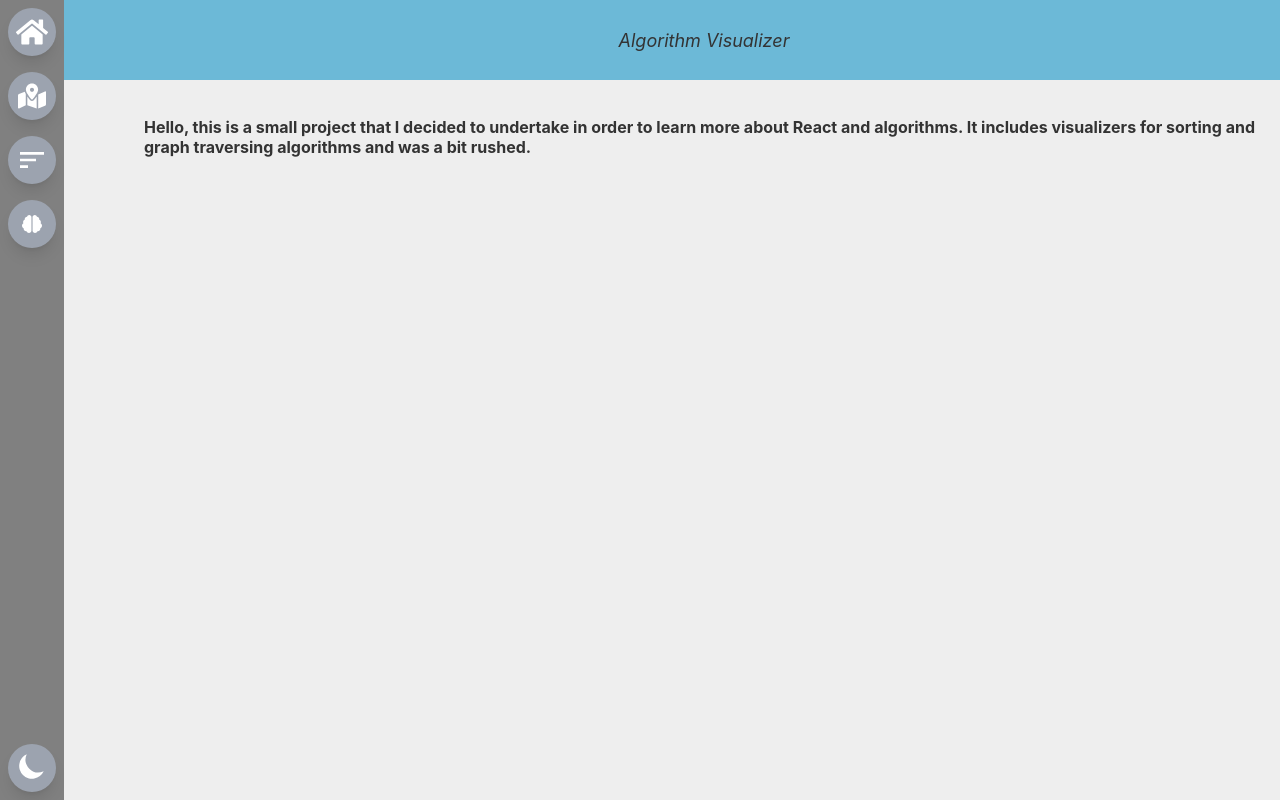
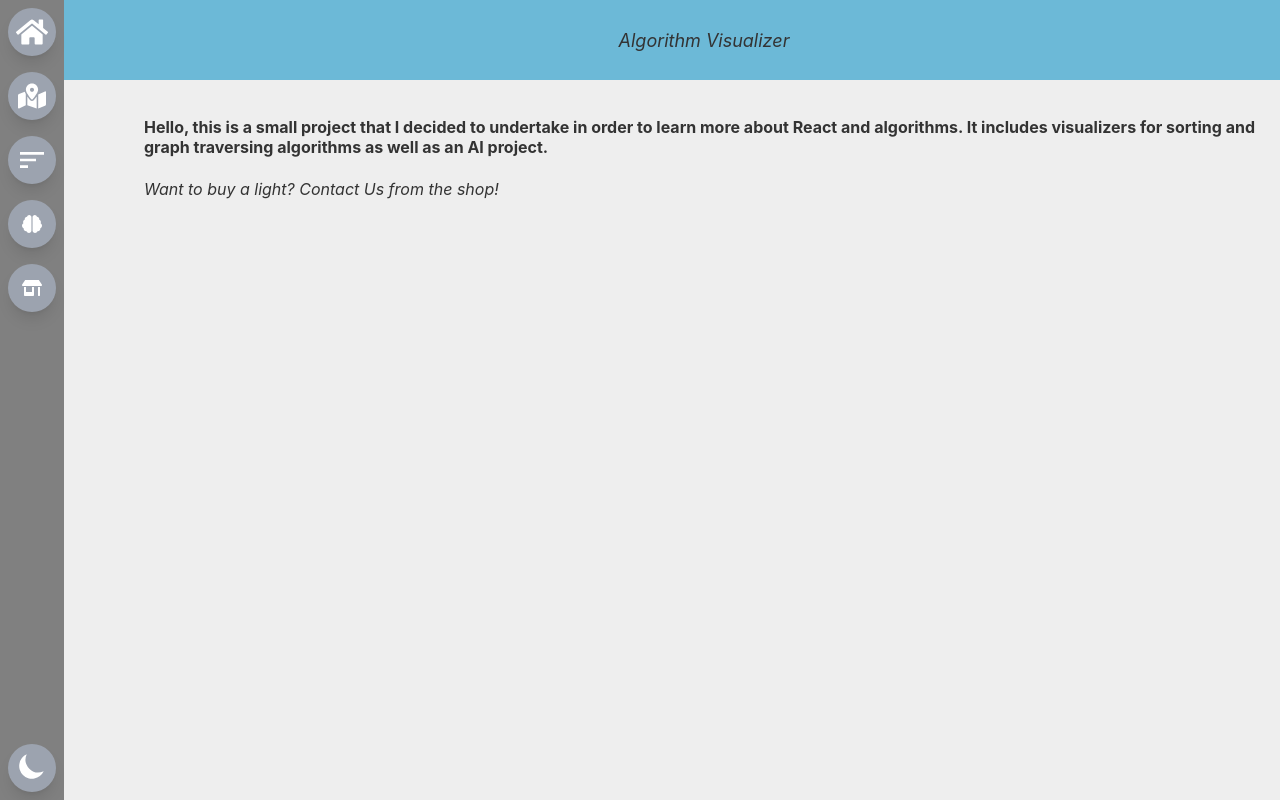
Before and after one commit to PaleWind/algo-visualizer, a React (Create React App) app: page / in a window 1280 px wide. Shown: the top 800 px of the page. Built offline with nearby package versions, Linux system fonts and the light colour scheme.

Commit message:
adding link to store

```diff
--- a/src/App.js
+++ b/src/App.js
@@ -1,7 +1,6 @@
 import Sidebar from "./pages/Sidebar";
 import Home from "./pages/Home";
 import Sort from "./pages/Sort";
-import Pathing from "./pages/Pathing";
 import Pathing2 from "./pages/Pathing2";
 import GraphQL from "./pages/GraphQL";
 import SelfDriving from "./pages/SelfDriving";
@@ -15,7 +14,6 @@ function App() {
         <Route path="/" element={<Home />} />
         <Route path="/Home" element={<Home />} />
         <Route path="/sort" element={<Sort />} />
-        <Route path="/Pathing" element={<Pathing />} />
         <Route path="/Pathing2" element={<Pathing2 />} />
         <Route path="/GraphQL" element={<GraphQL />} />
         <Route path="/SelfDriving" element={<SelfDriving />} />
--- a/src/Styles/App.css
+++ b/src/Styles/App.css
@@ -32,6 +32,15 @@
   display: flex;
   flex-direction: row;
   justify-content: center;
+}
+
+.home-container {
+  padding-top: 1rem;
+  padding-bottom: 1rem;
+  height: 5rem;
+  width: 100vw;
+
+  margin-top: 5rem;
 }
 
 .control-button {
--- a/src/pages/Home.js
+++ b/src/pages/Home.js
@@ -7,14 +7,16 @@ const Home = () => {
       <div className="title-container">
         <i id="title">Algorithm Visualizer</i>
       </div>
-      <div className="controls-container">
+      <div className="home-container">
         <h4 className="info-text">
           Hello, this is a small project that I decided to undertake in order to
           learn more about React and algorithms. It includes visualizers for
-          sorting and graph traversing algorithms and was a bit rushed.{" "}
+          sorting and graph traversing algorithms as well as an AI project.{" "}
         </h4>
+        <div className="info-text">
+          <i>Want to buy a light? Contact Us from the shop!</i>
+        </div>
       </div>
-      <div className="visualizer-container"></div>
     </div>
   );
 };
--- a/src/pages/Sidebar.js
+++ b/src/pages/Sidebar.js
@@ -5,8 +5,8 @@ import "../Styles/App.css";
 import "../Styles/Sidebar.css";
 
 import { MdOutlineSort } from "react-icons/md";
-import { FaHome, FaMapMarkedAlt, FaBrain } from "react-icons/fa";
-import { SiGraphql } from "react-icons/si";
+import { FaHome, FaMapMarkedAlt, FaBrain, FaStoreAlt } from "react-icons/fa";
+// import { SiGraphql } from "react-icons/si";
 import DarkMode from "../DarkMode";
 
 const Sidebar = () => {
@@ -30,6 +30,12 @@ const Sidebar = () => {
         text="GraphQL"
       /> */}
       <SideBarIcon icon={<FaBrain size="20" />} link="/SelfDriving" text="AI" />
+      <SideBarLink
+        icon={<FaStoreAlt size="20" />}
+        link="https://shadow-work-lighting.com/"
+        text="Shop"
+      />
+
       <DarkMode />
     </div>
   );
@@ -44,4 +50,13 @@ const SideBarIcon = ({ icon, link, text = "text" }) => {
   );
 };
 
+const SideBarLink = ({ icon, link, text = "text" }) => {
+  return (
+    <a href={link} className="sidebar-icon">
+      {icon}
+      <span className="sidebar-tooltip">{text}</span>
+    </a>
+  );
+};
+
 export default Sidebar;
```
Also changed, not shown: 1 other file (tests, documents, lock files or other folders).
